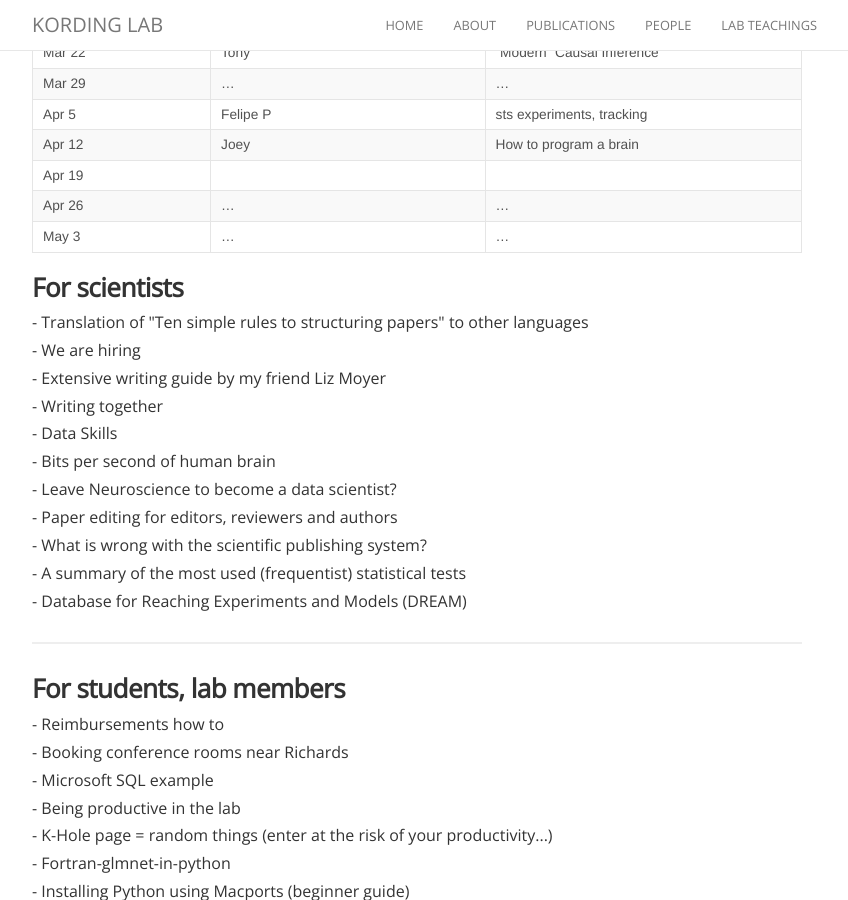
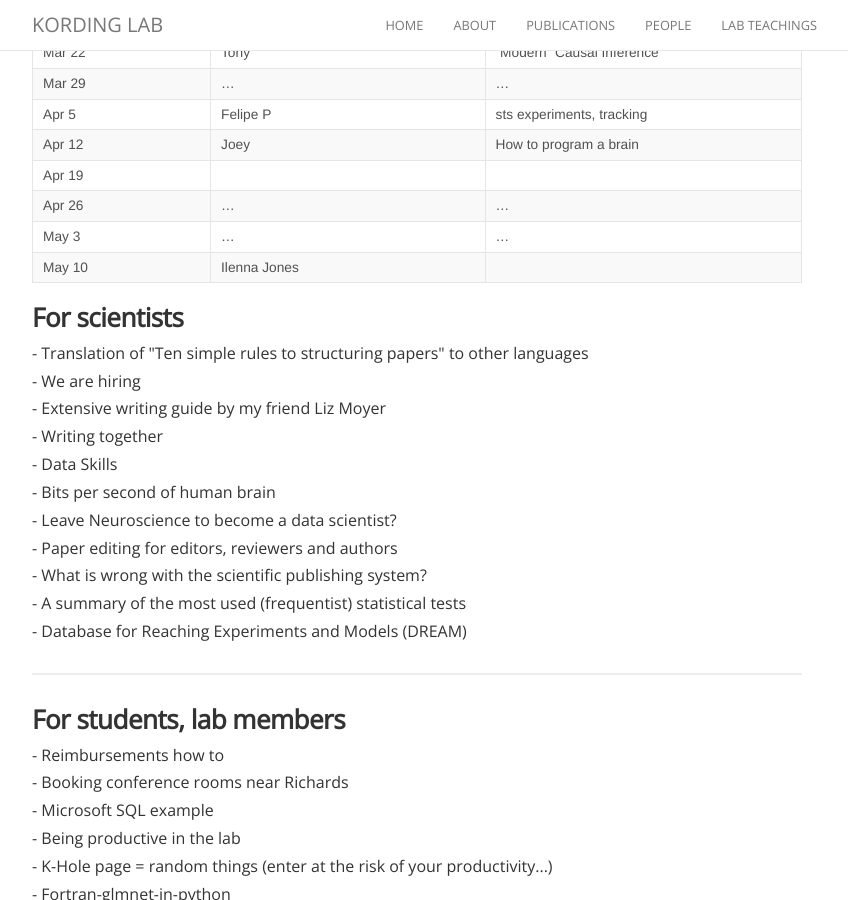
Before and after one commit to KordingLab/KordingLab.github.io, a Jekyll site: the page built from presentations.md, in a window 1280 px wide and 900 px high, scrolled down 608 px. Shown: the whole window, without its empty margins (223-1071 px from the left). Built offline with Jekyll 4.4.1, drawn with Linux system fonts in a browser that asks for light colours; nearby versions of some CDN libraries; comment, search, counter and statistics services are not loaded.

Commit message:
Update presentations.md

```diff
--- a/presentations.md
+++ b/presentations.md
@@ -32,6 +32,7 @@ Get on the [listserv for announcements](https://groups.google.com/forum/#!forum/
 | Apr 19 |
 | Apr 26 | ... | ... |
 | May 3 | ... | ... |
+| May 10 | Ilenna Jones |
 
 {% endraw %}
 
```
